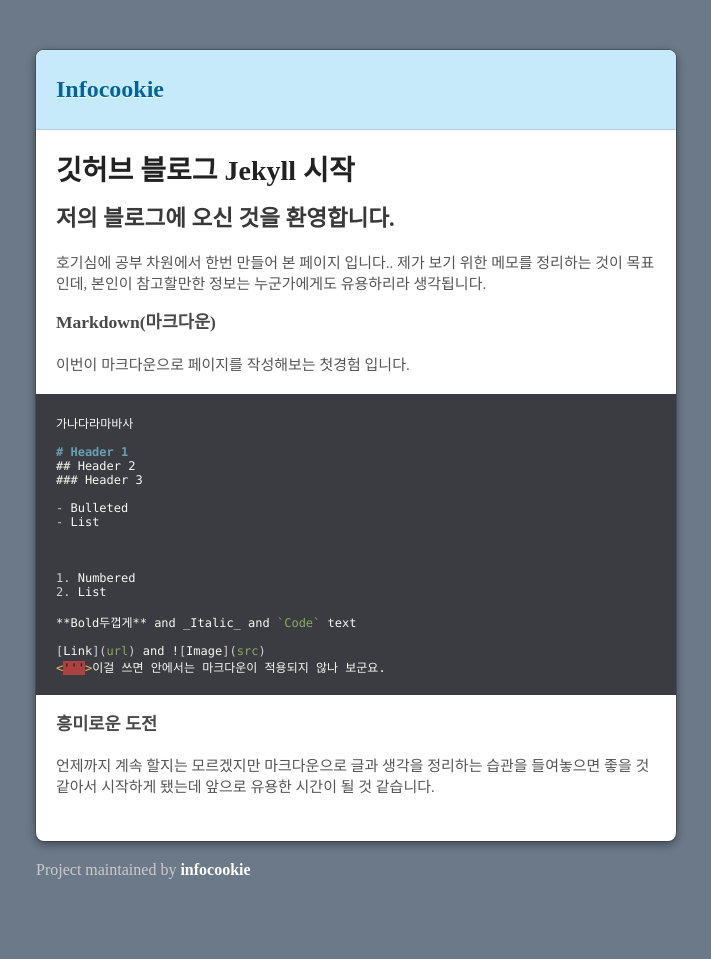
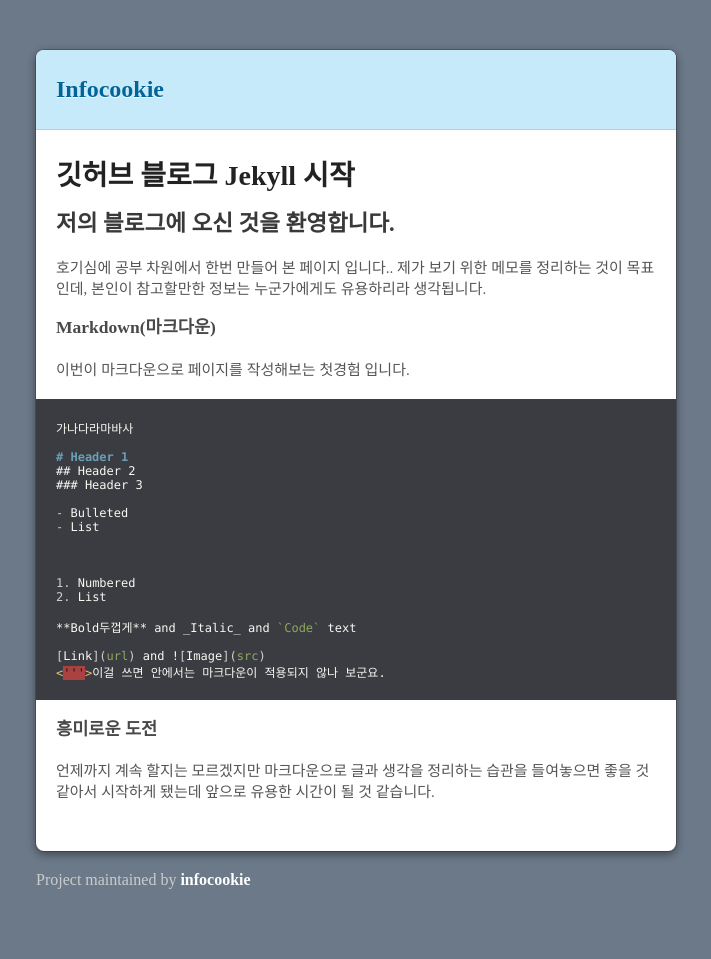
Before and after one commit to infocookie/Infocookie, a Jekyll site: the page built from index.md, in a window 1280 px wide. Shown: the whole page, without its empty margins (284-995 px from the left). Built offline with Jekyll 4.4.1, drawn with Linux system fonts in a browser that asks for light colours; our own code applies the rules of GitHub Pages for plain Markdown files; the repository's description, which GitHub fills in, is left out.

Commit message:
Update jekyll-theme-modernist.scss

```diff
--- a/_sass/jekyll-theme-modernist.scss
+++ b/_sass/jekyll-theme-modernist.scss
@@ -16,7 +16,7 @@ body {
 
 .gtop{
 padding-top:0px;
-padding-bottom:10px;
+padding-bottom:15px;
 vertical-align: middle;
 text-align: center;
 }
@@ -24,7 +24,7 @@ text-align: center;
 
 .gbottom{
 padding-top:0px;
-padding-bottom:10px;
+padding-bottom:15px;
 vertical-align: middle;
 text-align: center;
 }
```
